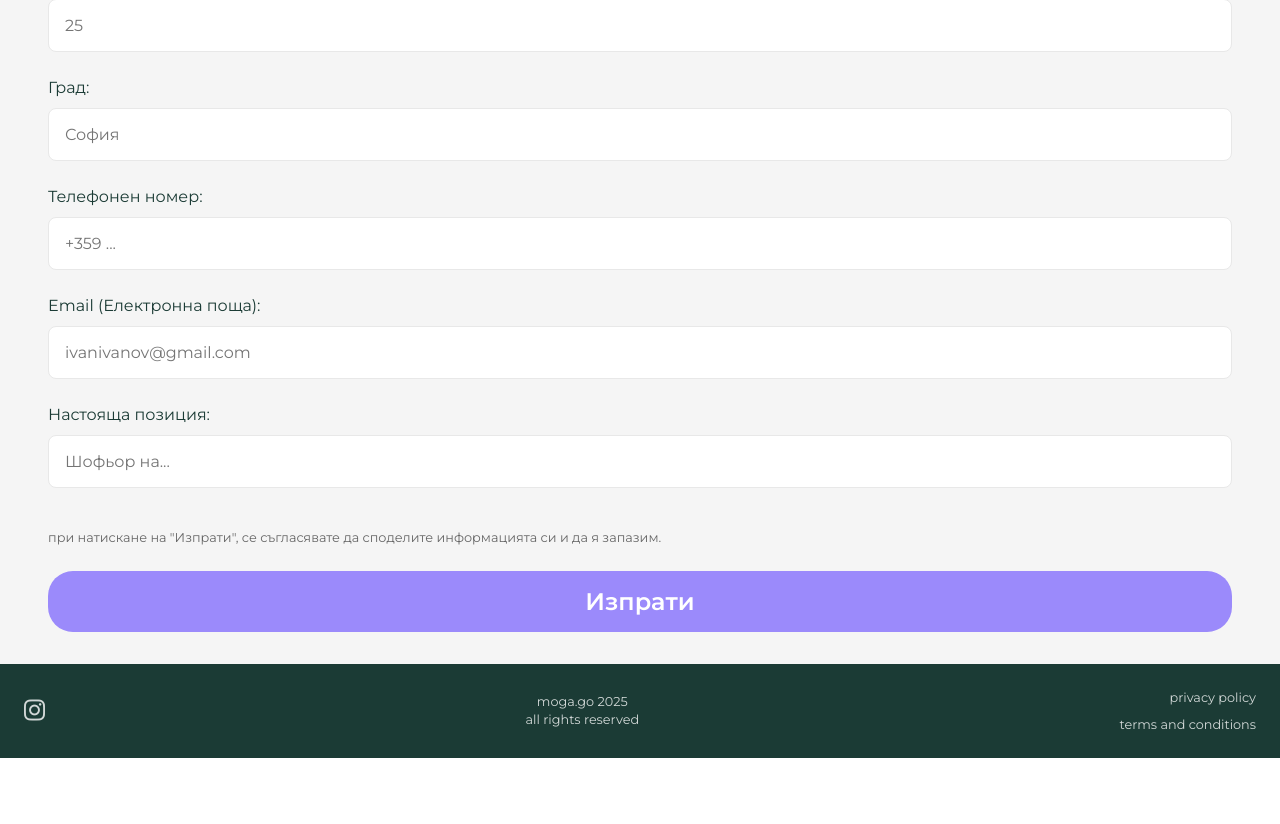
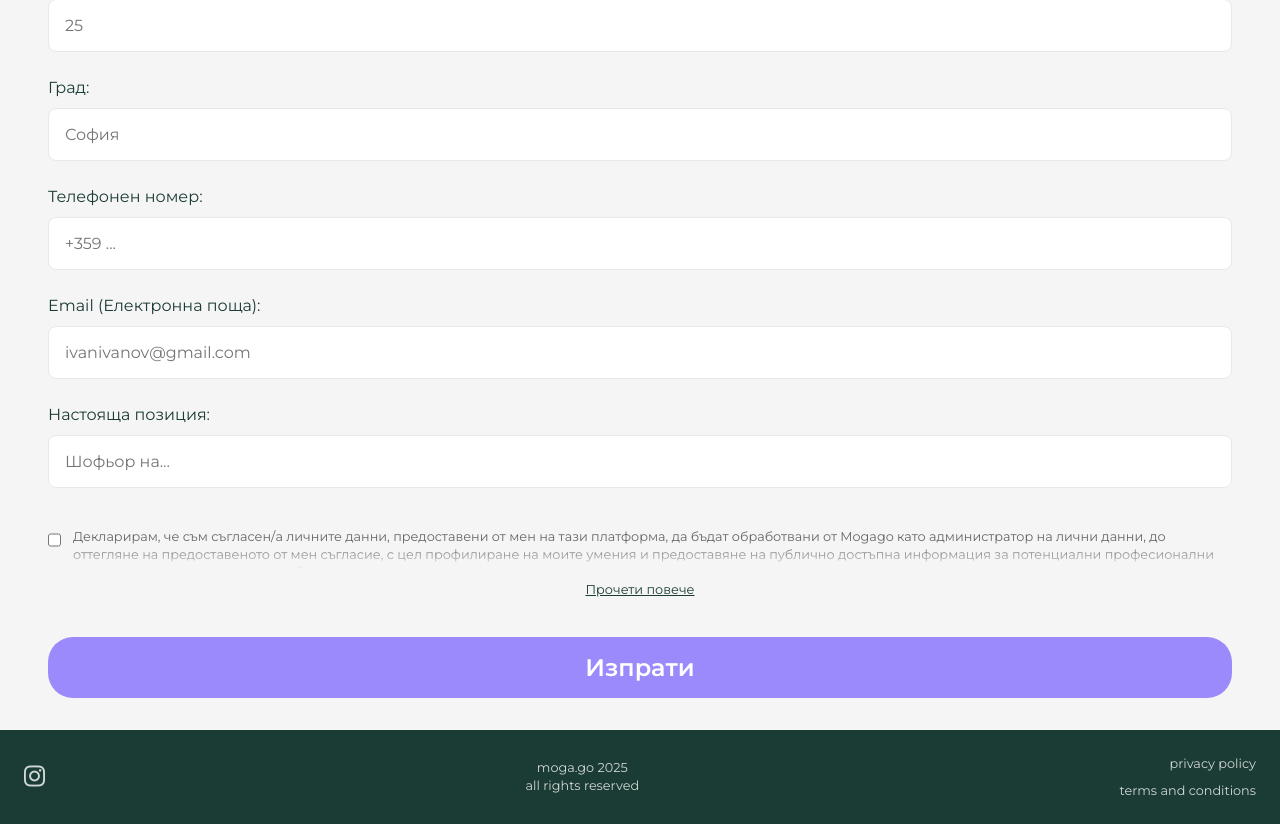
Before and after one commit to 0xivanov/mogago-web-platform, a React (Create React App) app: page / in a window 1280 px wide. Shown: the part 3574-4398 px from the top of the page. Before the commit the page ends 4332 px from the top, so only its background shows below. Built offline with nearby package versions, Linux system fonts and the light colour scheme.

Commit message:
chore: add disclaimer
Signed-off-by: Ivan Ivanov <ivanivanov.ii726@gmail.com>

```diff
--- a/src/components/ContactForm.tsx
+++ b/src/components/ContactForm.tsx
@@ -97,10 +97,62 @@ const SubmitButton = styled.button`
   }
 `;
 
-const Disclaimer = styled.p`
+const ConsentContainer = styled.div`
+  margin: 1rem 0;
+  display: flex;
+  flex-direction: column;
+  gap: 0.5rem;
+`;
+
+const CheckboxContainer = styled.div`
+  display: flex;
+  align-items: flex-start;
+  gap: 0.75rem;
+  cursor: pointer;
+`;
+
+const Checkbox = styled.input`
+  margin-top: 0.25rem;
+  cursor: pointer;
+  width: 16px;
+  height: 16px;
+  accent-color: #1B3B35;
+`;
+
+const ConsentText = styled.div<{ $isExpanded: boolean }>`
   font-size: 0.8rem;
   color: #666;
-  margin-top: 1rem;
+  line-height: 1.4;
+  max-height: ${props => props.$isExpanded ? '200px' : '42px'};
+  overflow: hidden;
+  transition: max-height 0.3s ease;
+  position: relative;
+
+  &::after {
+    content: '';
+    position: absolute;
+    bottom: 0;
+    left: 0;
+    right: 0;
+    height: ${props => props.$isExpanded ? '0' : '24px'};
+    background: ${props => props.$isExpanded ? 'none' : 'linear-gradient(to bottom, transparent, #F5F5F5)'};
+    pointer-events: none;
+  }
+`;
+
+const ExpandButton = styled.button`
+  background: none;
+  border: none;
+  color: #1B3B35;
+  font-size: 0.8rem;
+  padding: 0;
+  cursor: pointer;
+  text-decoration: underline;
+  margin-top: 0.25rem;
+
+  &:hover {
+    color: #2a5a50;
+  }
 `;
 
 interface FormData {
@@ -130,6 +182,8 @@ const ContactForm: React.FC<ContactFormProps> = ({ selectedSkills, skillsWithOwn
     message: string;
     type: 'success' | 'error';
   } | null>(null);
+  const [isExpanded, setIsExpanded] = useState(false);
+  const [hasConsent, setHasConsent] = useState(false);
 
   const handleChange = (e: React.ChangeEvent<HTMLInputElement>) => {
     const { name, value } = e.target;
@@ -144,8 +198,13 @@ const ContactForm: React.FC<ContactFormProps> = ({ selectedSkills, skillsWithOwn
     setTimeout(() => setNotification(null), 5000); // Hide after 5 seconds
   };
 
-  const handleSubmit = async (e: React.FormEvent) => {
+  const handleSubmit = async (e: React.FormEvent<HTMLFormElement>) => {
     e.preventDefault();
+
+    if (!hasConsent) {
+      alert('Моля, съгласете се с условията за обработка на лични данни преди да продължите.');
+      return;
+    }
 
     if (selectedSkills.length === 0) {
       showNotification('Моля, изберете поне едно умение', 'error');
@@ -188,6 +247,12 @@ const ContactForm: React.FC<ContactFormProps> = ({ selectedSkills, skillsWithOwn
       showNotification('Възникна грешка при свързването със сървъра', 'error');
       console.error('Error submitting form:', error);
     }
+  };
+
+  const handleExpandClick = (e: React.MouseEvent) => {
+    e.preventDefault();
+    e.stopPropagation();
+    setIsExpanded(!isExpanded);
   };
 
   return (
@@ -273,9 +338,25 @@ const ContactForm: React.FC<ContactFormProps> = ({ selectedSkills, skillsWithOwn
           />
         </FormGroup>
 
-        <Disclaimer>
-          при натискане на "Изпрати", се съгласявате да споделите информацията си и да я запазим.
-        </Disclaimer>
+        <ConsentContainer>
+          <CheckboxContainer onClick={() => setHasConsent(!hasConsent)}>
+            <Checkbox
+              type="checkbox"
+              checked={hasConsent}
+              onChange={() => setHasConsent(!hasConsent)}
+              required
+            />
+            <ConsentText $isExpanded={isExpanded}>
+              Декларирам, че съм съгласен/а личните данни, предоставени от мен на тази платформа, да бъдат обработвани от Mogago като администратор на лични данни, до оттегляне на предоставеното от мен съгласие, с цел профилиране на моите умения и предоставяне на публично достъпна информация за потенциални професионални възможности на потенциални работодатели въз основа на предоставените умения.
+            </ConsentText>
+          </CheckboxContainer>
+          <ExpandButton
+            type="button"
+            onClick={handleExpandClick}
+          >
+            {isExpanded ? 'Покажи по-малко' : 'Прочети повече'}
+          </ExpandButton>
+        </ConsentContainer>
 
         <SubmitButton type="submit">Изпрати</SubmitButton>
       </Form>
```
